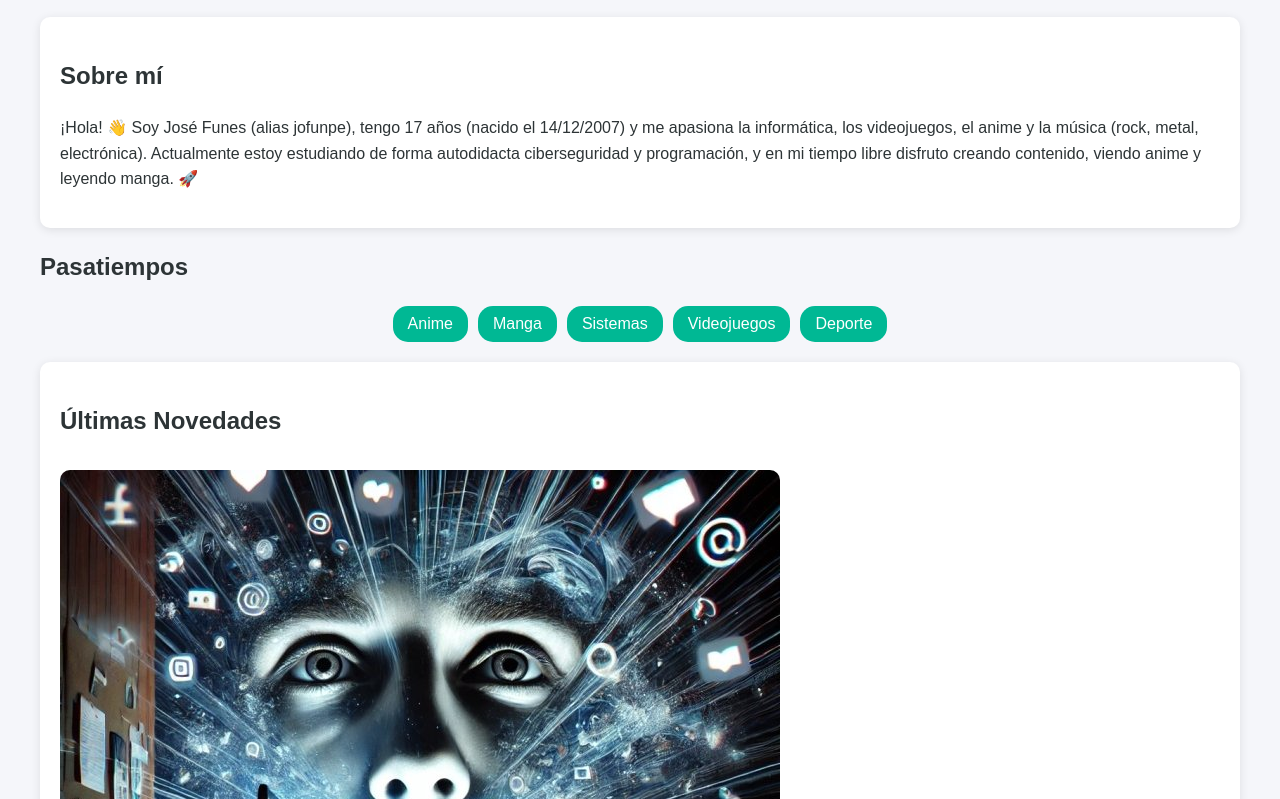
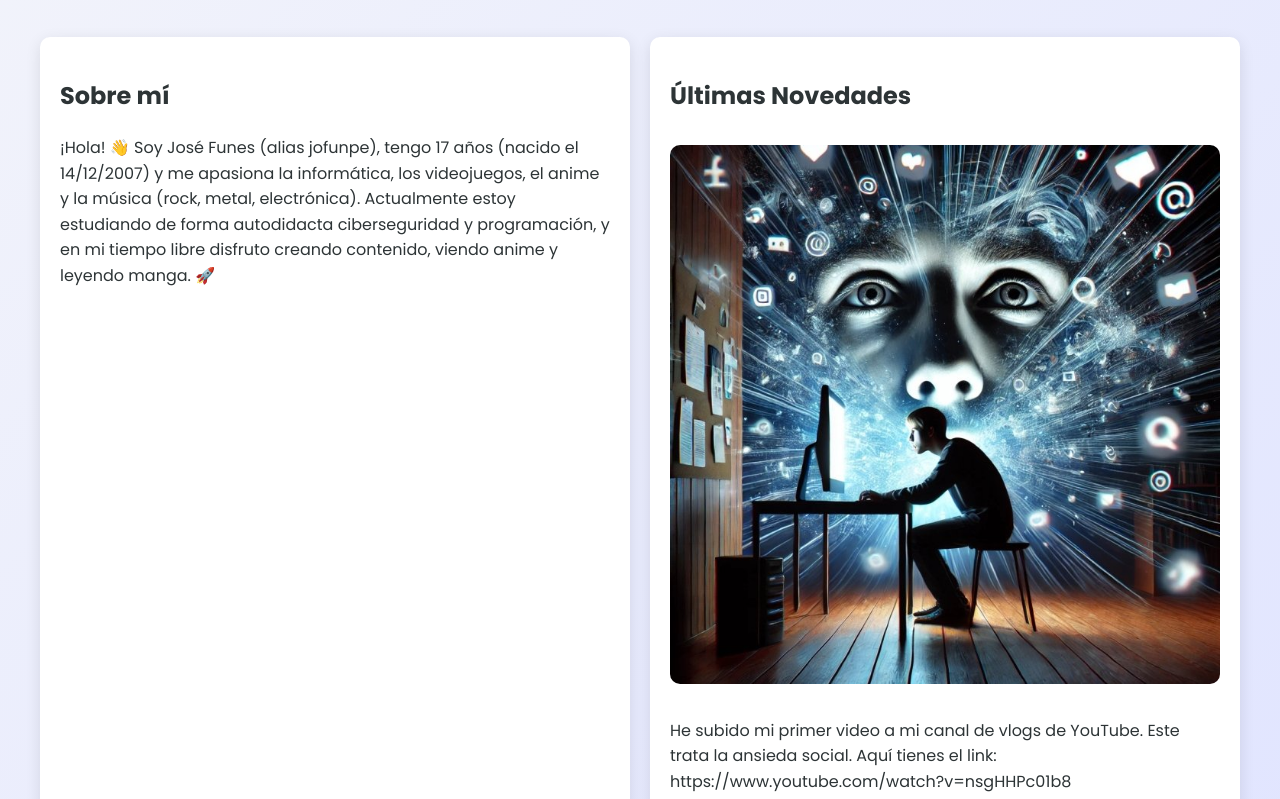
Before and after one commit to Jofunpe/jofunpe.github.io, a plain HTML site: page index.html in a window 1280 px wide. Shown: the part 524-1323 px from the top of the page. Drawn offline with nearby package versions, Linux system fonts and the light colour scheme.

Commit message:
Improve website aesthetics

```diff
--- a/index.html
+++ b/index.html
@@ -5,6 +5,7 @@
     <meta name="viewport" content="width=device-width, initial-scale=1.0">
     <title>Jofunpe - Página Personal</title>
     <link href="https://cdnjs.cloudflare.com/ajax/libs/animate.css/4.1.1/animate.min.css" rel="stylesheet">
+    <link href="https://fonts.googleapis.com/css2?family=Poppins:wght@400;700&display=swap" rel="stylesheet">
     <link rel="icon" type="image/png" href="img/favicon.png">
     <style>
         /* Variables para fácil personalización */
@@ -13,6 +14,7 @@
             --secondary-color: #0984e3;
             --text-color: #2d3436;
             --bg-color: #f5f6fa;
+            --bg-gradient: linear-gradient(135deg, #f5f6fa 0%, #e0e4ff 100%);
             --accent-color: #00b894;
             --card-bg: white;
         }
@@ -23,26 +25,27 @@
             --secondary-color: #0984e3;
             --text-color: #f5f6fa;
             --bg-color: #1a1a1a;
+            --bg-gradient: linear-gradient(135deg, #1a1a1a 0%, #2a2a2a 100%);
             --accent-color: #00b894;
             --card-bg: #2d2d2d;
         }
 
         /* Estilos generales */
         body {
-            font-family: 'Arial', sans-serif;
+            font-family: 'Poppins', sans-serif;
             margin: 0;
             padding: 0;
-            background-color: var(--bg-color);
+            background: var(--bg-gradient);
             color: var(--text-color);
             line-height: 1.6;
-            transition: background-color 0.3s, color 0.3s;
+            transition: background 0.3s, color 0.3s;
         }
 
         /* Contenedor principal */
         .container {
-            max-width: 1200px;
+            max-width: 1400px;
             margin: 0 auto;
-            padding: 20px;
+            padding: 20px 40px;
         }
 
         /* Botón de modo oscuro */
@@ -56,12 +59,18 @@
             background-color: var(--secondary-color);
             color: white;
             cursor: pointer;
-            transition: transform 0.3s;
+            box-shadow: 0 4px 10px rgba(0,0,0,0.2);
+            transition: transform 0.3s, box-shadow 0.3s;
             z-index: 1000;
         }
 
         .theme-toggle:hover {
             transform: scale(1.05);
+            box-shadow: 0 6px 15px rgba(0,0,0,0.3);
+        }
+
+        .theme-toggle:active {
+            transform: scale(0.95);
         }
 
         /* Banner y contenedor de perfil */
@@ -99,6 +108,11 @@
             margin: 20px auto;
             border: 5px solid var(--secondary-color);
             animation: fadeIn 1s;
+            transition: transform 0.3s;
+        }
+
+        .profile-image:hover {
+            transform: scale(1.05);
         }
 
         /* Estado actual */
@@ -127,12 +141,15 @@
             border-radius: 20px;
             color: white !important;
             text-decoration: none;
+            position: relative;
+            overflow: hidden;
             transition: all 0.3s ease;
         }
 
         .social-links a:hover {
             background-color: var(--secondary-color);
             transform: scale(1.1);
+            box-shadow: 0 0 10px var(--secondary-color);
         }
 
         /* Email link */
@@ -155,9 +172,14 @@
             padding: 20px;
             border-radius: 10px;
             margin: 20px 0;
-            box-shadow: 0 2px 10px rgba(0,0,0,0.1);
+            box-shadow: 0 4px 15px rgba(0,0,0,0.1);
             animation: fadeIn 1s;
-            transition: background-color 0.3s;
+            transition: background-color 0.3s, box-shadow 0.3s, transform 0.3s;
+        }
+
+        .description:hover {
+            transform: translateY(-5px);
+            box-shadow: 0 8px 20px rgba(0,0,0,0.2);
         }
 
         /* Pasatiempos */
@@ -176,6 +198,8 @@
             border-radius: 15px;
             animation: bounceIn 1s;
             transition: all 0.3s ease;
+            position: relative;
+            overflow: hidden;
             cursor: pointer;
         }
 
@@ -183,6 +207,7 @@
             transform: translateY(-5px) rotate(3deg);
             box-shadow: 0 5px 15px rgba(0,0,0,0.2);
             background-color: var(--secondary-color);
+            box-shadow: 0 0 10px var(--secondary-color), 0 5px 15px rgba(0,0,0,0.2);
         }
 
         /* Empleo */
@@ -201,8 +226,13 @@
             padding: 20px;
             border-radius: 10px;
             margin: 20px 0;
-            box-shadow: 0 2px 10px rgba(0,0,0,0.1);
-            transition: background-color 0.3s;
+            box-shadow: 0 4px 15px rgba(0,0,0,0.1);
+            transition: background-color 0.3s, box-shadow 0.3s, transform 0.3s;
+        }
+
+        .latest-news:hover {
+            transform: translateY(-5px);
+            box-shadow: 0 8px 20px rgba(0,0,0,0.2);
         }
 
         .news-image {
@@ -210,6 +240,47 @@
             height: auto;
             border-radius: 10px;
             margin: 10px 0;
+        }
+
+        .reveal {
+            opacity: 0;
+            transform: translateY(20px);
+            transition: all 0.6s ease;
+        }
+
+        .reveal.visible {
+            opacity: 1;
+            transform: none;
+        }
+
+        @media (min-width: 768px) {
+            .cards-row {
+                display: flex;
+                gap: 20px;
+            }
+            .cards-row > * {
+                flex: 1;
+            }
+        }
+
+        .scroll-top {
+            position: fixed;
+            bottom: 30px;
+            right: 30px;
+            padding: 10px 15px;
+            border: none;
+            border-radius: 50%;
+            background-color: var(--secondary-color);
+            color: #fff;
+            cursor: pointer;
+            display: none;
+            box-shadow: 0 4px 10px rgba(0,0,0,0.3);
+            transition: transform 0.3s;
+            z-index: 1000;
+        }
+
+        .scroll-top:hover {
+            transform: scale(1.1);
         }
     </style>
 </head>
@@ -241,24 +312,25 @@
             <a href="mailto:info@jofunpe.com" class="email-link" target="_blank">✉️ Email ✉️</a>
         </div>
 
-        <!-- Descripción -->
-        <div class="description">
-            <h2>Sobre mí</h2>
-            <p>¡Hola! 👋 Soy José Funes (alias jofunpe), tengo 17 años (nacido el 14/12/2007) y me apasiona la informática, los videojuegos, el anime y la música (rock, metal, electrónica). Actualmente estoy estudiando de forma autodidacta ciberseguridad y programación, y en mi tiempo libre disfruto creando contenido, viendo anime y leyendo manga. 🚀</p>
+        <!-- Descripción y novedades -->
+        <div class="cards-row">
+            <div class="description reveal">
+                <h2>Sobre mí</h2>
+                <p>¡Hola! 👋 Soy José Funes (alias jofunpe), tengo 17 años (nacido el 14/12/2007) y me apasiona la informática, los videojuegos, el anime y la música (rock, metal, electrónica). Actualmente estoy estudiando de forma autodidacta ciberseguridad y programación, y en mi tiempo libre disfruto creando contenido, viendo anime y leyendo manga. 🚀</p>
+            </div>
+            <div id="latest-news" class="latest-news reveal">
+                <h2>Últimas Novedades</h2>
+                <img id="news-image" class="news-image" alt="Última novedad">
+                <p id="news-text"></p>
+            </div>
         </div>
 
         <!-- Pasatiempos -->
         <h2>Pasatiempos</h2>
-        <div id="hobbies" class="hobbies"></div>
+        <div id="hobbies" class="hobbies reveal"></div>
+    </div>
 
-
-        <!-- Últimas novedades -->
-        <div id="latest-news" class="latest-news">
-            <h2>Últimas Novedades</h2>
-            <img id="news-image" class="news-image" alt="Última novedad">
-            <p id="news-text"></p>
-        </div>
-    </div>
+    <button id="scroll-top" class="scroll-top" onclick="scrollToTop()">⬆️</button>
     <script src="main.js"></script>
 </body>
 </html>
--- a/main.js
+++ b/main.js
@@ -73,4 +73,29 @@ window.onload = function () {
     } else {
         document.getElementById('latest-news').style.display = 'none';
     }
+
+    // Animaciones de revelado al hacer scroll
+    const observer = new IntersectionObserver(entries => {
+        entries.forEach(entry => {
+            if (entry.isIntersecting) {
+                entry.target.classList.add('visible');
+            }
+        });
+    }, { threshold: 0.1 });
+
+    document.querySelectorAll('.reveal').forEach(el => observer.observe(el));
+
+    // Mostrar botón de scroll al subir
+    const scrollBtn = document.getElementById('scroll-top');
+    window.addEventListener('scroll', () => {
+        if (window.scrollY > 300) {
+            scrollBtn.style.display = 'block';
+        } else {
+            scrollBtn.style.display = 'none';
+        }
+    });
 };
+
+function scrollToTop() {
+    window.scrollTo({ top: 0, behavior: 'smooth' });
+}
```
